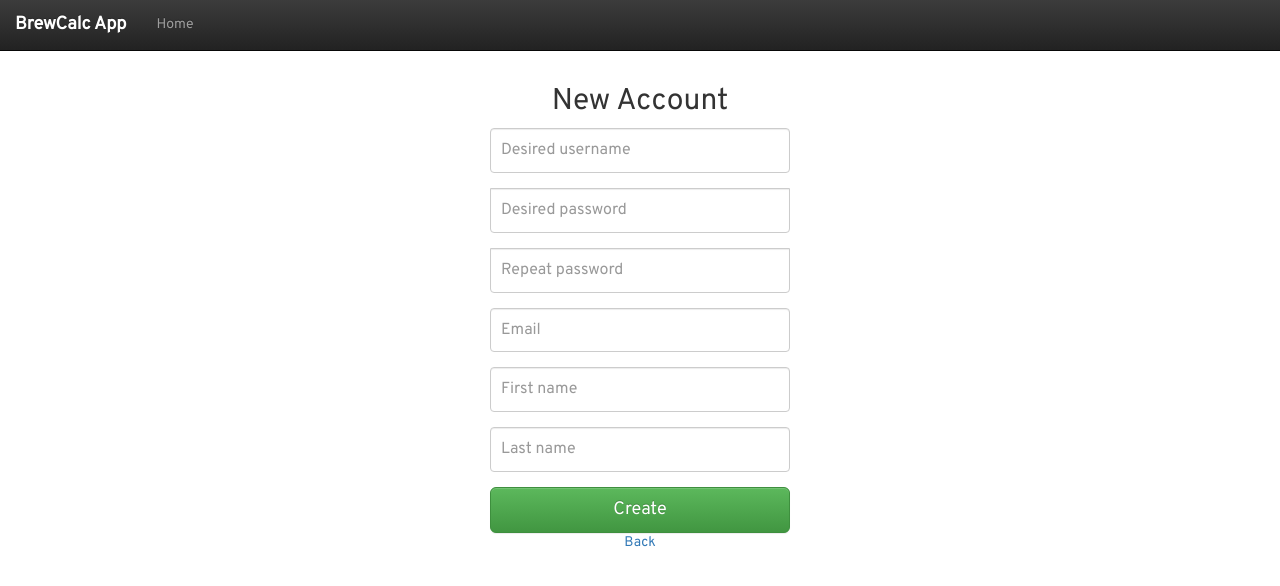
After one commit to claudiocastello/beer-brew-calc, a Flask app: page /create in a window 1280 px wide. The commit adds this page. Shown: the top 586 px of the page. Run offline with Flask 2, Linux system fonts and the light colour scheme; some libraries are stand-ins or nearby versions; some web fonts are replaced.

Commit message:
expanding

```diff
--- a/brewCalc/config.py
+++ b/brewCalc/config.py
@@ -2,3 +2,6 @@ import os
 
 DEBUG = True
 TESTING = True
+SQLALCHEMY_DATABASE_URI = os.environ.get('DATABASE_URL')
+WTF_CSRF_ENABLED = True
+SECRET_KEY = os.environ.get('SECRET_KEY')
--- a/brewCalc/forms.py
+++ b/brewCalc/forms.py
@@ -2,4 +2,23 @@ from flask_wtf import FlaskForm
 from wtforms import StringField, PasswordField, BooleanField, SelectField, DateField
 from wtforms.validators import DataRequired, Email, Optional, Length
 from wtforms.fields.html5 import EmailField
-from turnos.models import FIELD_MAX_LIM
+from brewCalc.models import FIELD_MAX_LIM
+
+class LoginForm(FlaskForm):
+    user = StringField('User', validators=[DataRequired(message='Insert your username')], description={'placeholder': 'Username'})
+    password = PasswordField('Password', validators=[DataRequired(message='Insert your password')], description={'placeholder': 'Password'})
+    remember_me = BooleanField('Remember', default=False)
+
+
+class CreateForm(FlaskForm):
+    user = StringField('User', validators=[DataRequired(message='Insert desired username')], description={'placeholder': 'Desired username'})
+    password1 = PasswordField('Password1', validators=[DataRequired(message='Insert desired password')], description={'placeholder': 'Desired password'})
+    password2 = PasswordField('Password2', validators=[DataRequired(message='Repeat password')], description={'placeholder': 'Repeat password'})
+    email = StringField('Email', validators=[DataRequired(message='Insert your email')], description={'placeholder': 'Email'})
+    first_name = StringField('First Name', validators=[DataRequired(message='Insert your first name')], description={'placeholder': 'First name'})
+    last_name = StringField('Last Name', validators=[DataRequired(message='Insert your last name')], description={'placeholder': 'Last name'})
+
+
+class RecoverForm(FlaskForm):
+    user = StringField('User', validators=[DataRequired(message='Insert desired username')], description={'placeholder': 'Desired username'})
+    email = StringField('Email', validators=[DataRequired(message='Insert your email')], description={'placeholder': 'Email'})
--- a/brewCalc/templates/base.html
+++ b/brewCalc/templates/base.html
@@ -36,20 +36,20 @@
           <ul class="nav navbar-nav">
             {% set navigation_bar = [
                 ('/', 'index', 'Home', ['anon', 'user']),
-                ('/profile', 'profile', 'Profile', ['anon', 'user']),
-                ('/recipes', 'recipes', 'Recipes', ['anon', 'user']),
-                ('/logout', 'logout', 'Sair', ['anon', 'user'])
+                ('/profile', 'profile', 'Profile', ['user']),
+                ('/recipes', 'recipes', 'Recipes', ['user']),
+                ('/logout', 'logout', 'Logout', ['user'])
             ] -%}
             {% set active_page = active_page|default('home') -%}
             {% for href, id, caption, permissions in navigation_bar %}
-              {% if 'anon' in permissions %}
+              {% if 'anon' in permissions or current_user.role in permissions %}
               <li class="{% if id == active_page %} active{% endif %}">
                 <a href="{{ href|e }}">{{ caption|e }}</a></a>
               </li>
               {% endif %}
             {% endfor %}
             <li class="disabled">
-              <a href="">{{ User | upper }}</a>
+              <a href="">{{ current_user.user | upper }}</a>
             </li>
           </ul>
         </div>
--- /dev/null
+++ b/brewCalc/templates/create.html
@@ -0,0 +1,18 @@
+{% extends "base.html" %}
+{% block content %}
+<div id="account-login" class="container">
+  {{ show_flashes() }}
+  <form class="form-signin" action="{{ url_for('create') }}" method="POST">
+    <h2 class="form-signin-heading">New Account</h2>
+    {{ render_bootstrap_field(form.user) }}
+    {{ render_bootstrap_field(form.password1) }}
+    {{ render_bootstrap_field(form.password2) }}
+    {{ render_bootstrap_field(form.email) }}
+    {{ render_bootstrap_field(form.first_name) }}
+    {{ render_bootstrap_field(form.last_name) }}
+    {{ form.csrf_token }}
+    <button class="btn btn-lg btn-success btn-block" type="submit">Create</button>
+    <p><a href="/login">Back</a></p>
+  </form>
+</div> <!-- /container -->
+{% endblock %}
--- a/brewCalc/views.py
+++ b/brewCalc/views.py
@@ -1,15 +1,74 @@
 from flask import request, abort, render_template, redirect, url_for, flash
+from flask_login import login_user, logout_user, login_required, current_user
+from wtforms import PasswordField
 
-from brewCalc import app
+from brewCalc import app, db, login_manager
+from brewCalc.forms import LoginForm, CreateForm, RecoverForm
+from brewCalc.models import User
+
+from functools import wraps
+
+def required_roles(*roles):
+    def wrapper(f):
+        @wraps(f)
+        def wrapped(*args, **kwargs):
+            if current_user.role not in roles:
+                return redirect(url_for('index'))
+            return f(*args, **kwargs)
+        return wrapped
+    return wrapper
+
+
+@login_manager.user_loader
+def load_user(user):
+    return User.query.filter_by(user=user).first()
+
 
 @app.route('/', methods=['GET'])
 def index():
-    return render_template('index.html')
+    if current_user.is_authenticated:
+        return render_template('index.html')
+    return redirect(url_for('login'))
+
+
+@app.route('/login', methods=['GET', 'POST'])
+def login():
+    if current_user.is_authenticated:
+        return redirect(url_for('index'))
+    form = LoginForm()
+    if form.validate_on_submit():
+        user = User.query.filter_by(user=form.user.data).first()
+        if user and user.is_password_correct(form.password.data):
+            login_user(user, remember=form.remember_me.data)
+            return redirect(url_for('index'))
+        else:
+            flash('Incorrect username or password', 'error')
+    return render_template('login.html', form=form)
+
+
+@app.route('/logout')
+def logout():
+    logout_user()
+    return redirect(url_for('index'))
+
+
+@app.route('/create', methods=['GET', 'POST'])
+def create():
+    form = CreateForm()
+    return render_template('create.html', form=form)
+
+
+@app.route('/recover', methods=['GET', 'POST'])
+def recover():
+    form = RecoverForm()
+    return render_template('recover.html', form=form)
+
 
 @app.route('/profile', methods=['GET'])
 def profile():
     return render_template('profile.html')
 
+
 @app.route('/recipes', methods=['GET'])
 def recipes():
     return render_template('recipes.html')
--- a/requirements.txt
+++ b/requirements.txt
@@ -1,5 +1,8 @@
+bcrypt==3.1.3
+cffi==1.10.0
 click==6.7
 Flask==0.12.2
+Flask-Bcrypt==0.7.1
 Flask-Login==0.4.0
 Flask-SQLAlchemy==2.2
 Flask-WTF==0.14.2
@@ -7,6 +10,9 @@ itsdangerous==0.24
 Jinja2==2.9.6
 MarkupSafe==1.0
 pkg-resources==0.0.0
+psycopg2==2.7.1
+pycparser==2.18
+six==1.10.0
 SQLAlchemy==1.1.11
 Werkzeug==0.12.2
 WTForms==2.1
```
Also changed, not shown: brewCalc/__init__.py (+18 -0 lines), brewCalc/models.py (+54 -0 lines), brewCalc/templates/login.html (added, +16 -0 lines), brewCalc/templates/recover.html (added, +13 -0 lines), create_db.py (added, +11 -0 lines), 1 other file.
